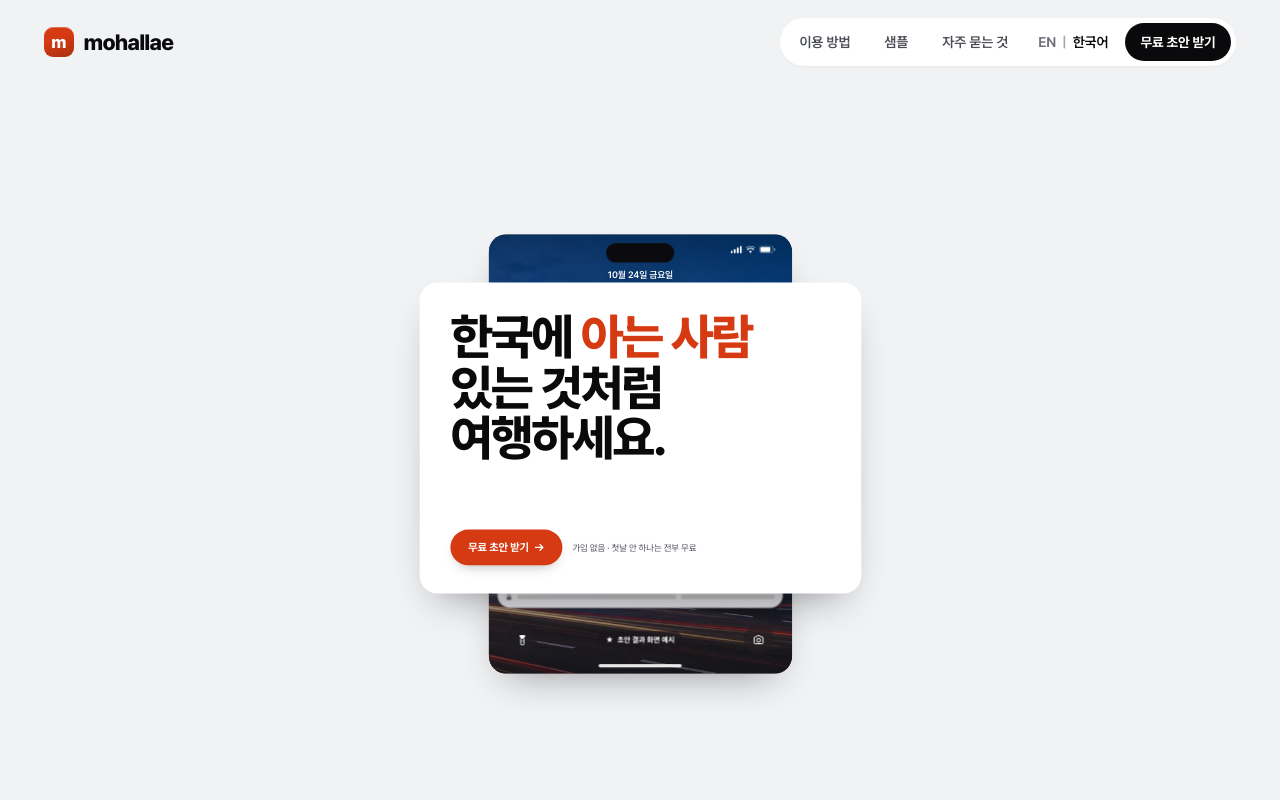
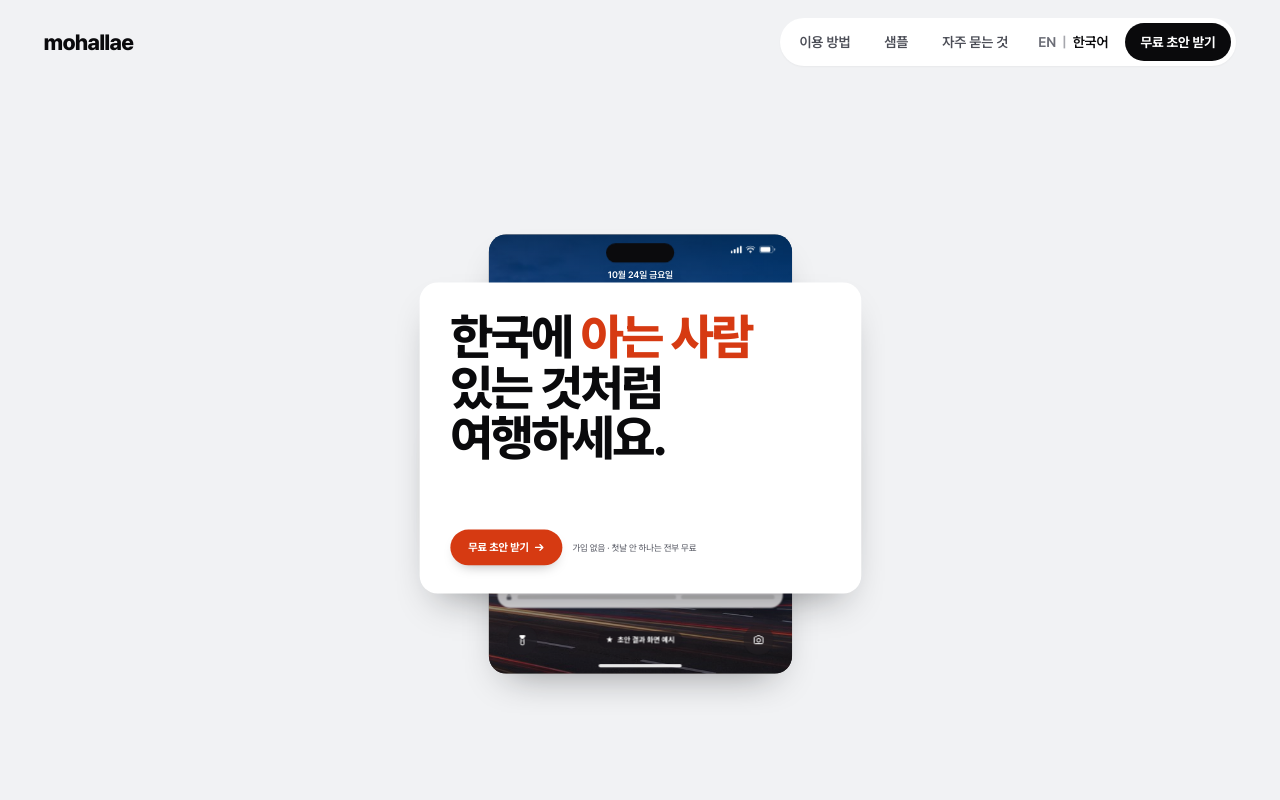
Before and after one commit to ssunie2/korea-travel-consulting, a Next.js app: page /mohallae in a window 1280 px wide. Shown: the top 800 px of the page. Built offline with nearby package versions, Linux system fonts and the light colour scheme.

Commit message:
로고 옆 주황 m 칸을 빼고 글씨만 남김 (맨 위 메뉴 · 꼬리말)
Co-Authored-By: Claude Opus 5.5 <noreply@anthropic.com>
Claude-Session: https://claude.ai/code/session_01CK9SJJKhQ5fY79STu7o9vx

```diff
--- a/app/mohallae/_components/Hero.tsx
+++ b/app/mohallae/_components/Hero.tsx
@@ -16,10 +16,8 @@ export default function Hero({ lang }: { lang: Lang }) {
   return (
     <header className={styles.wrap}>
       <nav aria-label={lang === "ko" ? "주 메뉴" : "Main"} className={styles.nav}>
+        {/* 로고는 글씨만 — 옆의 주황 m 칸은 뺐다 (써니 2026-11-03) */}
         <Link href={withLang("/mohallae", lang)} className={styles.brand}>
-          <span className={styles.icon} aria-hidden="true">
-            m
-          </span>
           mohallae
         </Link>
         <div className={styles.links}>
--- a/app/mohallae/_components/MoreSections.tsx
+++ b/app/mohallae/_components/MoreSections.tsx
@@ -196,9 +196,6 @@ export function LandingFooter({ lang }: { lang: Lang }) {
   return (
     <footer className={`${styles.wrap} ${styles.foot}`}>
       <p>
-        <span className={styles.icon} aria-hidden="true">
-          m
-        </span>
         <b>mohallae</b>
         <span>{footer.tagline}</span>
       </p>
--- a/app/mohallae/landing.module.css
+++ b/app/mohallae/landing.module.css
@@ -611,7 +611,6 @@
 /* ── 꼬리말 ─────────────────────────────────────────── */
 .foot { display: flex; align-items: center; justify-content: space-between; gap: 16px; padding: 34px 0 46px; font-size: 13.5px; color: var(--ink-3); }
 .foot p { margin: 0; display: flex; align-items: center; gap: 10px; }
-.foot p .icon { width: 24px; height: 24px; border-radius: 7px; font-size: 13px; }
 .foot p b { color: var(--ink); font-size: 17px; letter-spacing: -0.03em; }
 .foot nav { display: flex; flex-wrap: wrap; gap: 20px; }
 
```
